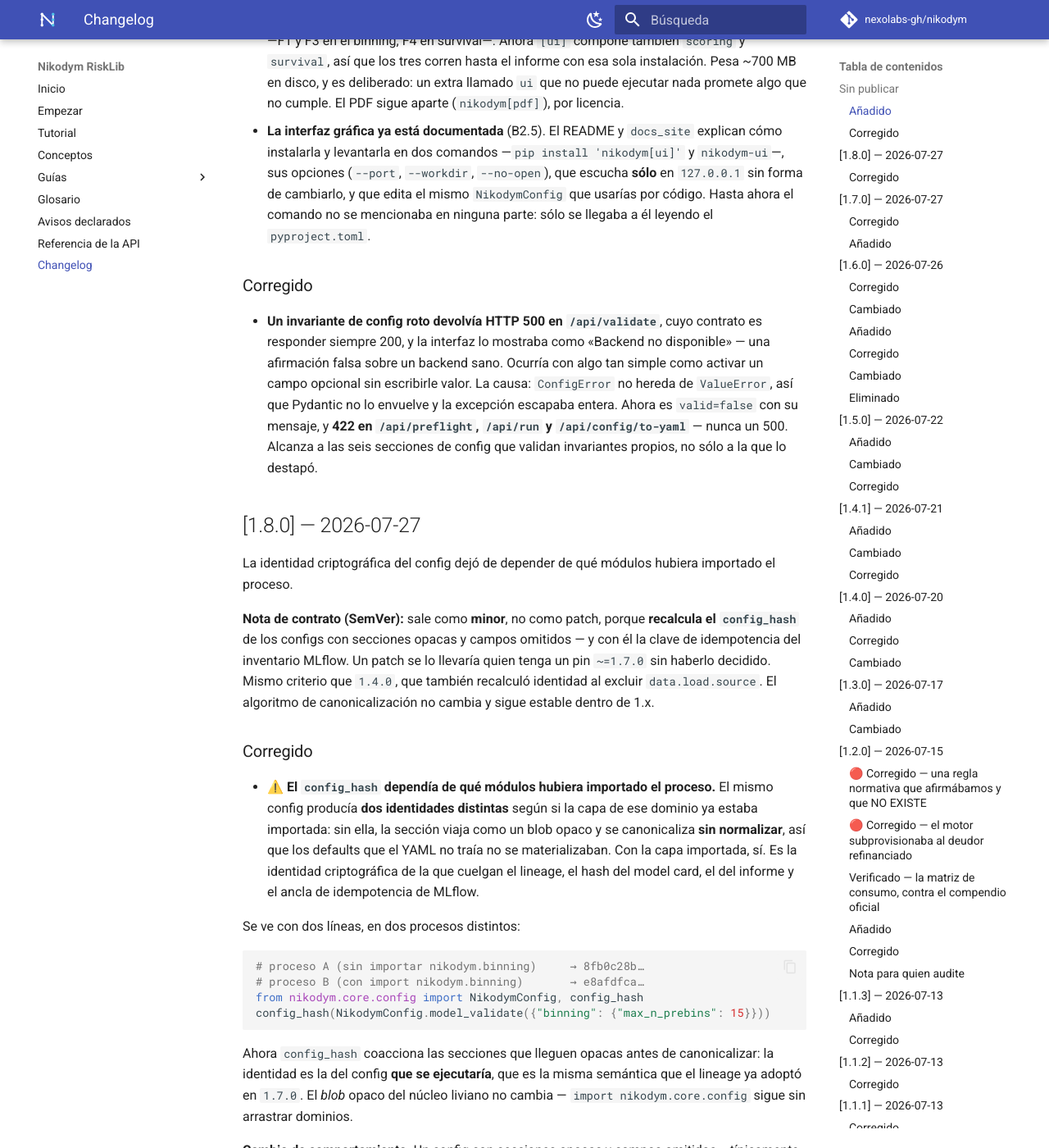
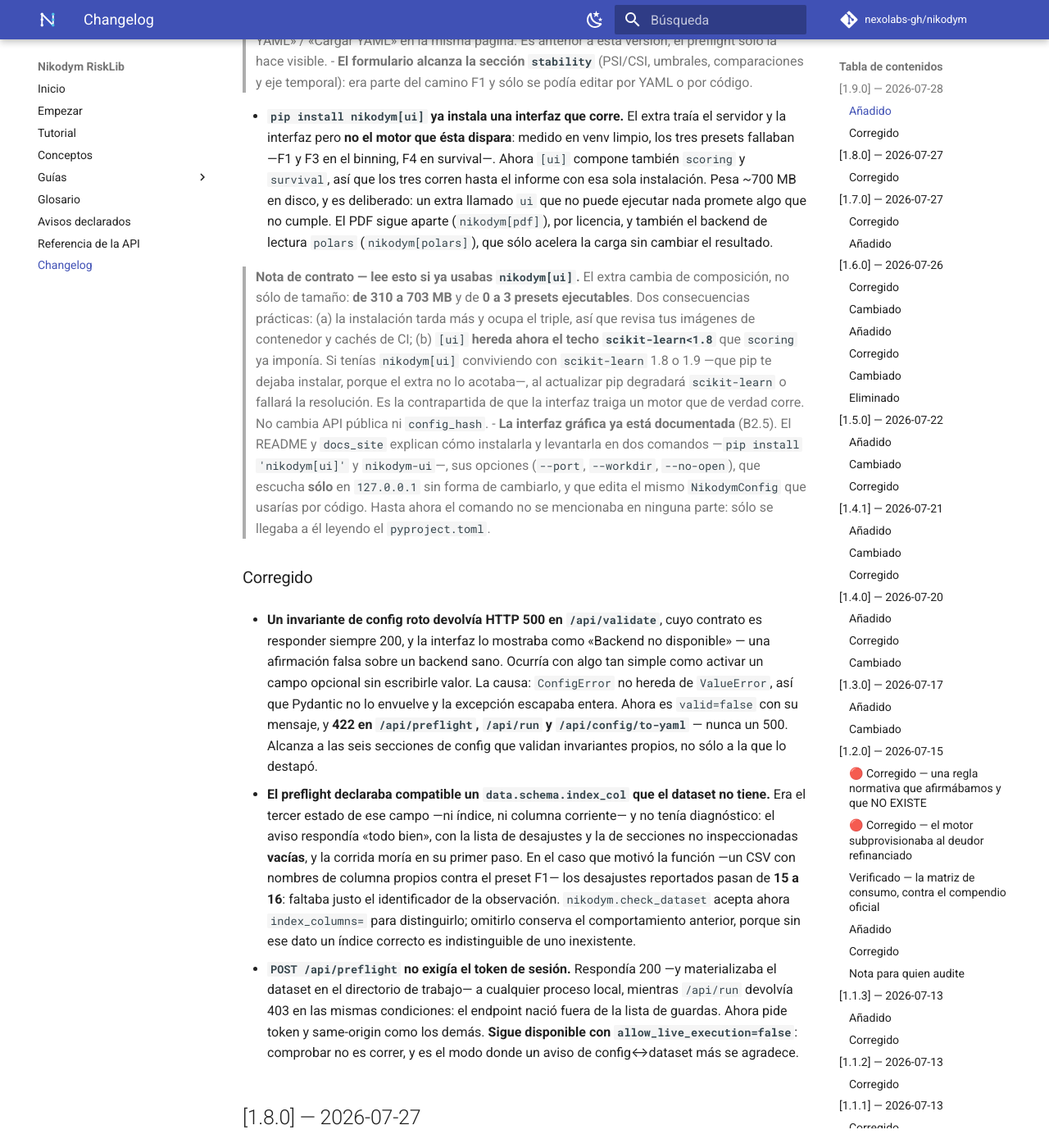
Before and after one commit to nexolabs-gh/nikodym, an MkDocs documentation site: the page built from docs_site/changelog.md, in a window 1280 px wide and 1400 px high, scrolled down 1051 px. Shown: the whole window at 82% size. Built offline with MkDocs 1.6.1 and Material for MkDocs 9.7.7, drawn with Linux system fonts in a browser that asks for light colours; comment, search, counter and statistics services are not loaded; some of the changed text lies outside the part shown.

Commit message:
chore(release): 1.9.0
Minor, no patch: cambia la composición de un extra. `pip install nikodym[ui]`
pasa de 310 a 703 MB y de 0 a 3 presets ejecutables. No toca API pública ni
`config_hash` —medido: los tres presets dan hash byte-idéntico—, así que no es
major; y un patch se lo llevaría quien tenga pin `~=1.8.0` sin decidirlo.

El CHANGELOG suma dos notas que faltaban, ambas salidas de la auditoría:

- El techo `scikit-learn<1.8` que `[ui]` HEREDA ahora al componer `scoring`. El
  techo es preexistente en `scoring`; lo nuevo es quién lo carga. Quien tuviera
  `nikodym[ui]` a secas conviviendo con sklearn 1.8/1.9 —que pip le dejaba
  instalar, porque el extra no lo acotaba— verá una degradación o un fallo de
  resolución al actualizar.

- La salvedad del salto al campo: las listas de variables de binning
  (`feature_columns`, `exclude_columns`, `categorical_columns`) no son
  editables desde el formulario —su control se dibuja de las variables WoE, que
  no existen hasta que la corrida las produce—, así que un aviso sobre ellas
  lleva a su sección pero no enfoca un campo. Son 6 de los 15 avisos del
  escenario de vitrina, y el texto anterior prometía el salto sin condiciones.
  Es anterior a esta versión; el preflight sólo la hace visible.

Y corrige una afirmación FALSA del README, que es el long_description de PyPI:
decía que «lo único que queda fuera» de `[ui]` es el PDF. También queda fuera
`polars`, y es alcanzable desde el formulario —`data.backend` es un campo
visible de la sección `data`—. Se corrige la frase en vez de sumar el extra: a
diferencia de survival, el fallo degrada con el comando exacto y polars no
cambia el resultado, sólo la velocidad.

```diff
--- a/CHANGELOG.md
+++ b/CHANGELOG.md
@@ -5,7 +5,7 @@ el proyecto sigue [SemVer](https://semver.org/lang/es/): desde 1.0, el pipeline
 es API estable; las superficies que aún crecen (modelado ML, provisiones, forward-looking,
 contratos transversales) quedan marcadas como experimentales, fuera de la garantía SemVer 1.x.
 
-## Sin publicar
+## [1.9.0] — 2026-07-28
 
 ### Añadido
 
@@ -29,6 +29,13 @@ por ahora, y el gate de cobertura lo declara en vez de callarlo.
   columnas de tu archivo, y en cada sección de «Configuración» con los desajustes que le tocan.
   **Un click en un aviso te lleva al campo** que hay que corregir. El botón Ejecutar cambia de
   aspecto y avisa, pero **no se bloquea nunca**: puedes correr igual.
+
+  > **Salvedad conocida:** las listas de variables de *binning* (`feature_columns`,
+  > `exclude_columns`, `categorical_columns`) todavía **no son editables desde el formulario** —su
+  > control se dibuja a partir de las variables WoE, que no existen hasta que la corrida las
+  > produce—, así que un aviso sobre ellas te lleva a su sección pero no enfoca un campo. Para
+  > ajustarlas, usa «Descargar YAML» / «Cargar YAML» en la misma página. Es anterior a esta versión;
+  > el preflight sólo la hace visible.
 - **El formulario alcanza la sección `stability`** (PSI/CSI, umbrales, comparaciones y eje
   temporal): era parte del camino F1 y sólo se podía editar por YAML o por código.
 
@@ -37,7 +44,17 @@ por ahora, y el gate de cobertura lo declara en vez de callarlo.
   —F1 y F3 en el binning, F4 en survival—. Ahora `[ui]` compone también `scoring` y `survival`, así
   que los tres corren hasta el informe con esa sola instalación. Pesa ~700 MB en disco, y es
   deliberado: un extra llamado `ui` que no puede ejecutar nada promete algo que no cumple. El PDF
-  sigue aparte (`nikodym[pdf]`), por licencia.
+  sigue aparte (`nikodym[pdf]`), por licencia, y también el backend de lectura `polars`
+  (`nikodym[polars]`), que sólo acelera la carga sin cambiar el resultado.
+
+  > **Nota de contrato — lee esto si ya usabas `nikodym[ui]`.** El extra cambia de composición, no
+  > sólo de tamaño: **de 310 a 703 MB** y de **0 a 3 presets ejecutables**. Dos consecuencias
+  > prácticas: (a) la instalación tarda más y ocupa el triple, así que revisa tus imágenes de
+  > contenedor y cachés de CI; (b) `[ui]` **hereda ahora el techo `scikit-learn<1.8`** que `scoring`
+  > ya imponía. Si tenías `nikodym[ui]` conviviendo con `scikit-learn` 1.8 o 1.9 —que pip te dejaba
+  > instalar, porque el extra no lo acotaba—, al actualizar pip degradará `scikit-learn` o fallará
+  > la resolución. Es la contrapartida de que la interfaz traiga un motor que de verdad corre.
+  > No cambia API pública ni `config_hash`.
 - **La interfaz gráfica ya está documentada** (B2.5). El README y `docs_site` explican cómo
   instalarla y levantarla en dos comandos —`pip install 'nikodym[ui]'` y `nikodym-ui`—, sus
   opciones (`--port`, `--workdir`, `--no-open`), que escucha **sólo** en `127.0.0.1` sin forma de
@@ -53,6 +70,21 @@ por ahora, y el gate de cobertura lo declara en vez de callarlo.
   escapaba entera. Ahora es `valid=false` con su mensaje, y **422 en `/api/preflight`,
   `/api/run` y `/api/config/to-yaml`** — nunca un 500. Alcanza a las seis secciones de config que
   validan invariantes propios, no sólo a la que lo destapó.
+
+- **El preflight declaraba compatible un `data.schema.index_col` que el dataset no tiene.** Era el
+  tercer estado de ese campo —ni índice, ni columna corriente— y no tenía diagnóstico: el aviso
+  respondía «todo bien», con la lista de desajustes y la de secciones no inspeccionadas **vacías**,
+  y la corrida moría en su primer paso. En el caso que motivó la función —un CSV con nombres de
+  columna propios contra el preset F1— los desajustes reportados pasan de **15 a 16**: faltaba
+  justo el identificador de la observación. `nikodym.check_dataset` acepta ahora
+  `index_columns=` para distinguirlo; omitirlo conserva el comportamiento anterior, porque sin ese
+  dato un índice correcto es indistinguible de uno inexistente.
+
+- **`POST /api/preflight` no exigía el token de sesión.** Respondía 200 —y materializaba el dataset
+  en el directorio de trabajo— a cualquier proceso local, mientras `/api/run` devolvía 403 en las
+  mismas condiciones: el endpoint nació fuera de la lista de guardas. Ahora pide token y
+  same-origin como los demás. **Sigue disponible con `allow_live_execution=false`**: comprobar no
+  es correr, y es el modo donde un aviso de config↔dataset más se agradece.
 
 ## [1.8.0] — 2026-07-27
 
--- a/src/nikodym/__init__.py
+++ b/src/nikodym/__init__.py
@@ -10,7 +10,7 @@ pública de alto nivel (`run`, `check_pipeline`, `assemble_run`) se re-exporta d
 
 from typing import TYPE_CHECKING, Any
 
-__version__ = "1.8.0"
+__version__ = "1.9.0"
 
 __all__ = [
     "DatasetCheck",
```
Also changed, not shown: README.md (+3 -1 lines), docs_site/getting-started.md (+5 -4 lines), docs_site/index.md (+1 -1 lines).
